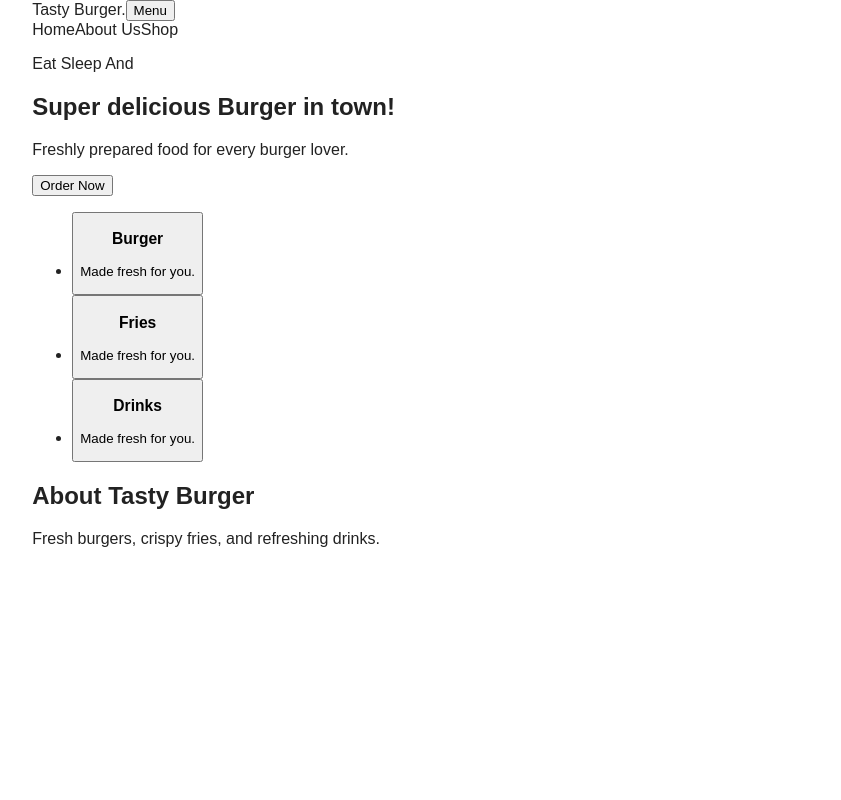
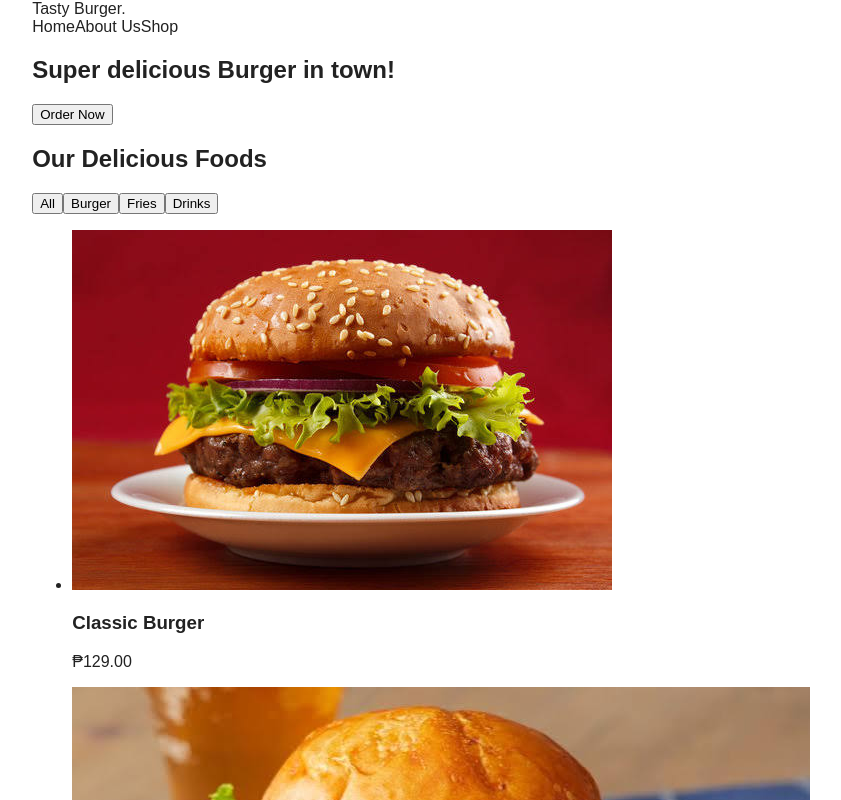
Before and after one commit to jasarenojoy5-collab/Tasty-Burger, a React (Vite) app: page / in a window 1280 px wide. Shown: the top 800 px of the page, without its empty margins (19-860 px from the left). Built offline with nearby package versions, Linux system fonts and the light colour scheme.

Commit message:
Create the first product menu

```diff
--- a/src/App.tsx
+++ b/src/App.tsx
@@ -1,4 +1,5 @@
-import {useState} from "react";
+import {useMemo,useState} from "react";
 import "./app.css";
-const promos=["Burger","Fries","Drinks"];
-export default function App(){const[menuOpen,setMenuOpen]=useState(false);return <div><header className="header"><div className="container"><a className="logo" href="#home">Tasty Burger<span>.</span></a><button onClick={()=>setMenuOpen(!menuOpen)}>Menu</button><nav className={menuOpen?"active":""}><a href="#home">Home</a><a href="#about">About Us</a><a href="#food-menu">Shop</a></nav></div></header><main><section className="hero" id="home"><div className="container"><p>Eat Sleep And</p><h1>Super delicious Burger in town!</h1><p>Freshly prepared food for every burger lover.</p><button className="btn">Order Now</button></div></section><section className="promo section"><div className="container"><ul>{promos.map(item=><li key={item}><button className="promo-card"><h3>{item}</h3><p>Made fresh for you.</p></button></li>)}</ul></div></section><section id="about" className="section"><div className="container"><h2>About Tasty Burger</h2><p>Fresh burgers, crispy fries, and refreshing drinks.</p></div></section></main></div>; }
+type Category="All"|"Burger"|"Fries"|"Drinks"; type Product={id:number;name:string;category:Exclude<Category,"All">;price:number;image:string};
+const products:Product[]=[{id:1,name:"Classic Burger",category:"Burger",price:129,image:"/assets/images/burger.jpg"},{id:2,name:"Beef Burger",category:"Burger",price:149,image:"/assets/images/beef-burger.jpg"},{id:3,name:"Classic Fries",category:"Fries",price:79,image:"/assets/images/classic-fries.jpg"},{id:4,name:"Cherry Drink",category:"Drinks",price:69,image:"/assets/images/cherry-drinks.jpg"}]; const categories:Category[]=["All","Burger","Fries","Drinks"];
+export default function App(){const[category,setCategory]=useState<Category>("All");const visible=useMemo(()=>products.filter(p=>category==="All"||p.category===category),[category]);return <div><header className="header"><div className="container"><a className="logo" href="#home">Tasty Burger<span>.</span></a><nav><a href="#home">Home</a><a href="#about">About Us</a><a href="#food-menu">Shop</a></nav></div></header><main><section className="hero" id="home"><div className="container"><h1>Super delicious Burger in town!</h1><button className="btn">Order Now</button></div></section><section className="section food-menu" id="food-menu"><div className="container"><h2>Our Delicious Foods</h2><div className="filters">{categories.map(c=><button key={c} className={category===c?"active":""} onClick={()=>setCategory(c)}>{c}</button>)}</div><ul className="food-menu-list">{visible.map(p=><li key={p.id}><article className="food-menu-card"><img src={p.image} alt={p.name}/><h3>{p.name}</h3><p>₱{p.price.toFixed(2)}</p></article></li>)}</ul></div></section><section id="about" className="section"><div className="container"><h2>About Tasty Burger</h2><p>Fresh burgers, crispy fries, and refreshing drinks.</p></div></section></main></div>; }
```
